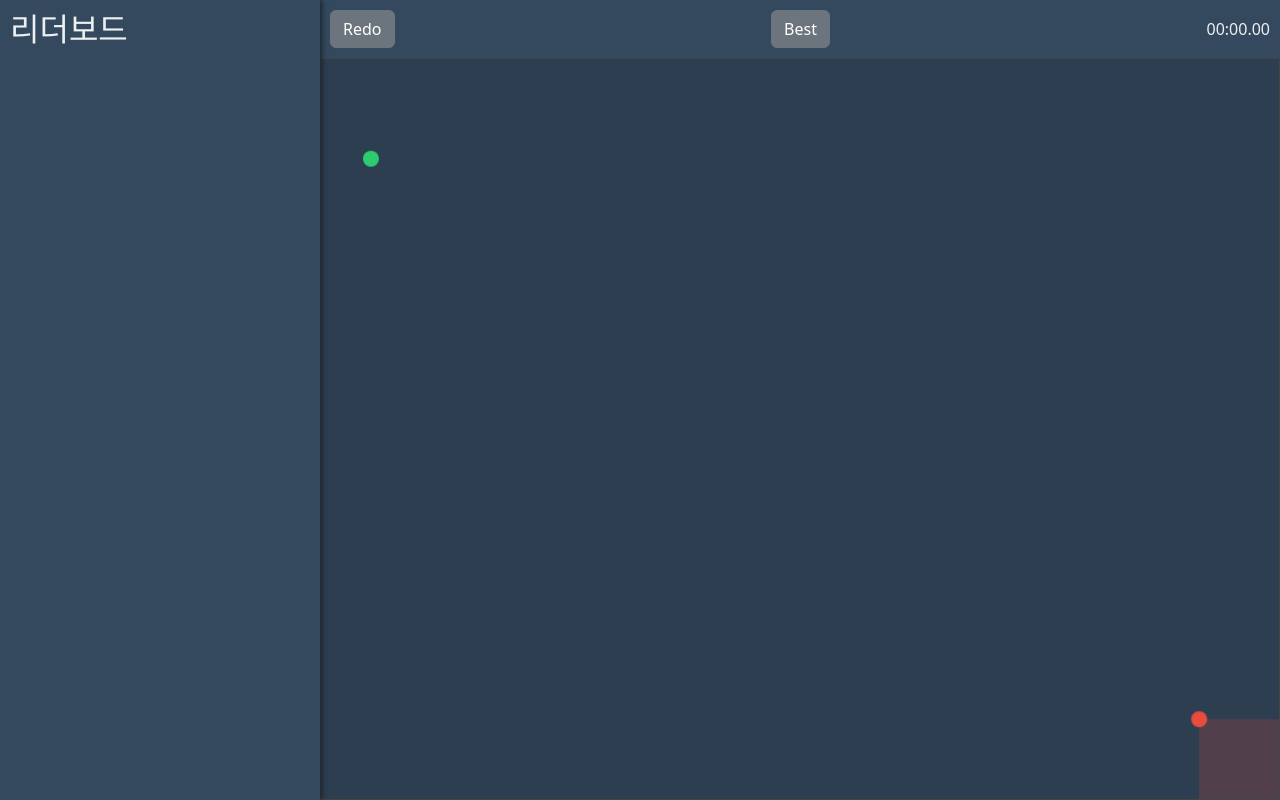
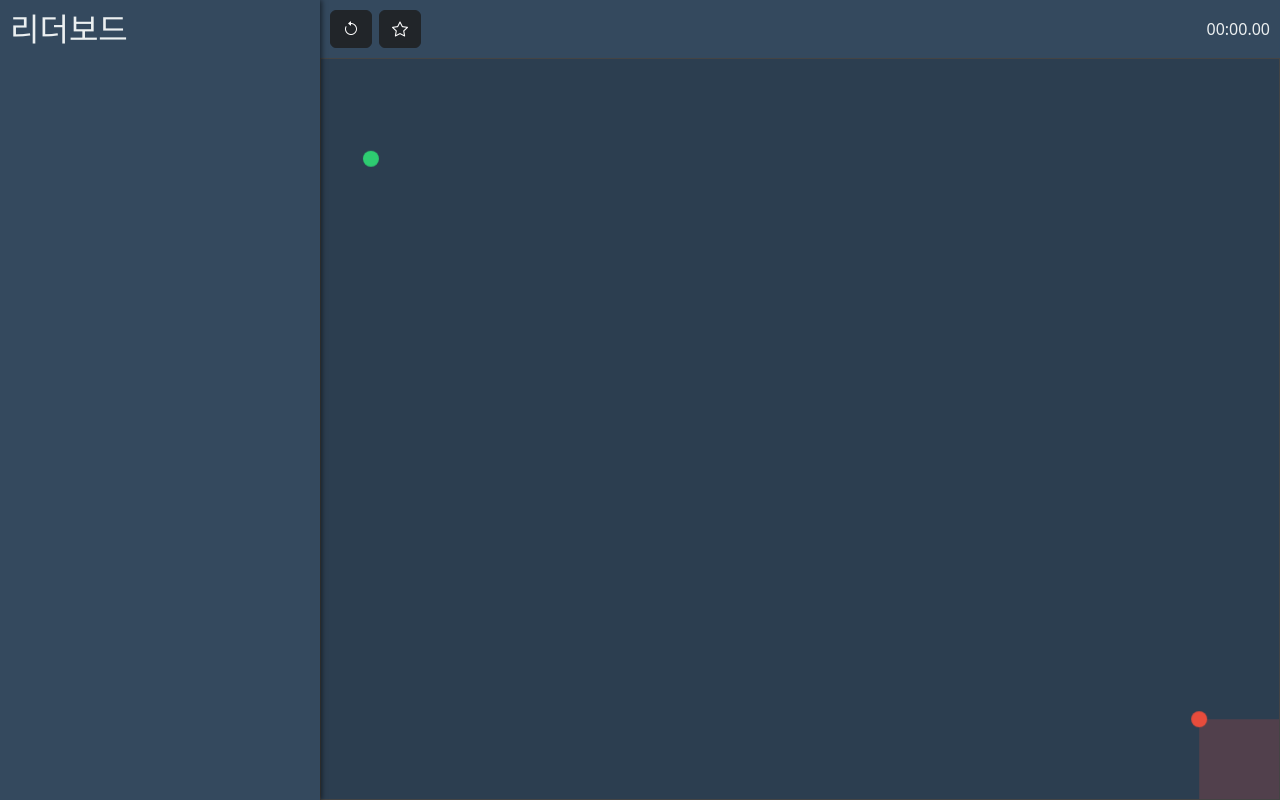
Before and after one commit to lee-jongwoo/cycloid-racer, a plain HTML site: page index.html in a window 1280 px wide. Drawn offline with nearby package versions, Linux system fonts and the light colour scheme; animation ran at ten frames a second.

Commit message:
Better Styling

```diff
--- a/index.html
+++ b/index.html
@@ -6,6 +6,7 @@
     <meta name="viewport" content="width=device-width, initial-scale=1.0">
     <title>Cycloid Racer</title>
     <link href="https://cdn.jsdelivr.net/npm/bootstrap@5.3.7/dist/css/bootstrap.min.css" rel="stylesheet" integrity="sha384-LN+7fdVzj6u52u30Kp6M/trliBMCMKTyK833zpbD+pXdCLuTusPj697FH4R/5mcr" crossorigin="anonymous">
+    <link rel="stylesheet" href="https://cdn.jsdelivr.net/npm/bootstrap-icons@1.13.1/font/bootstrap-icons.min.css">
     <style>
         body {
             margin: 0;
@@ -36,6 +37,7 @@
             align-items: center;
             padding: 10px;
             background-color: #34495e;
+            gap: 7px;
         }
 
         #canvas-container {
@@ -96,8 +98,10 @@
     </div>
     <div id="game-window">
         <div id="control-bar">
-            <button id="redo-button" class="btn btn-secondary">Redo</button>
-            <button id="best-button" class="btn btn-secondary">Best</button>
+            <button id="redo-button" class="btn btn-dark"><i class="bi bi-arrow-counterclockwise"></i></button>
+            <button id="best-button" class="btn btn-dark"><i class="bi bi-star"></i></button>
+            <!-- spacer -->
+            <div style="flex-grow: 1;"></div>
             <span id="timer">00:00.00</span>
         </div>
         <div id="canvas-container">
```
